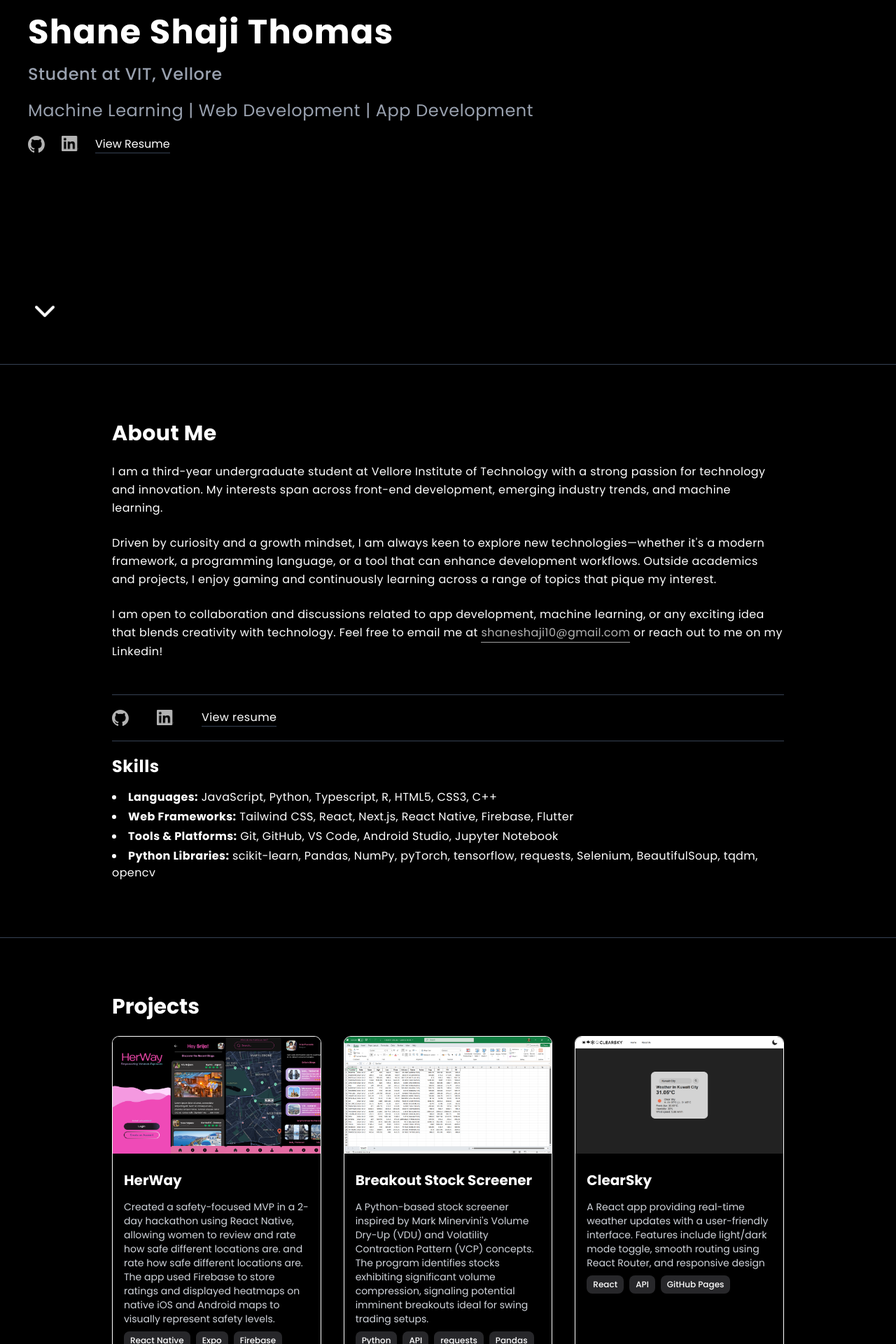
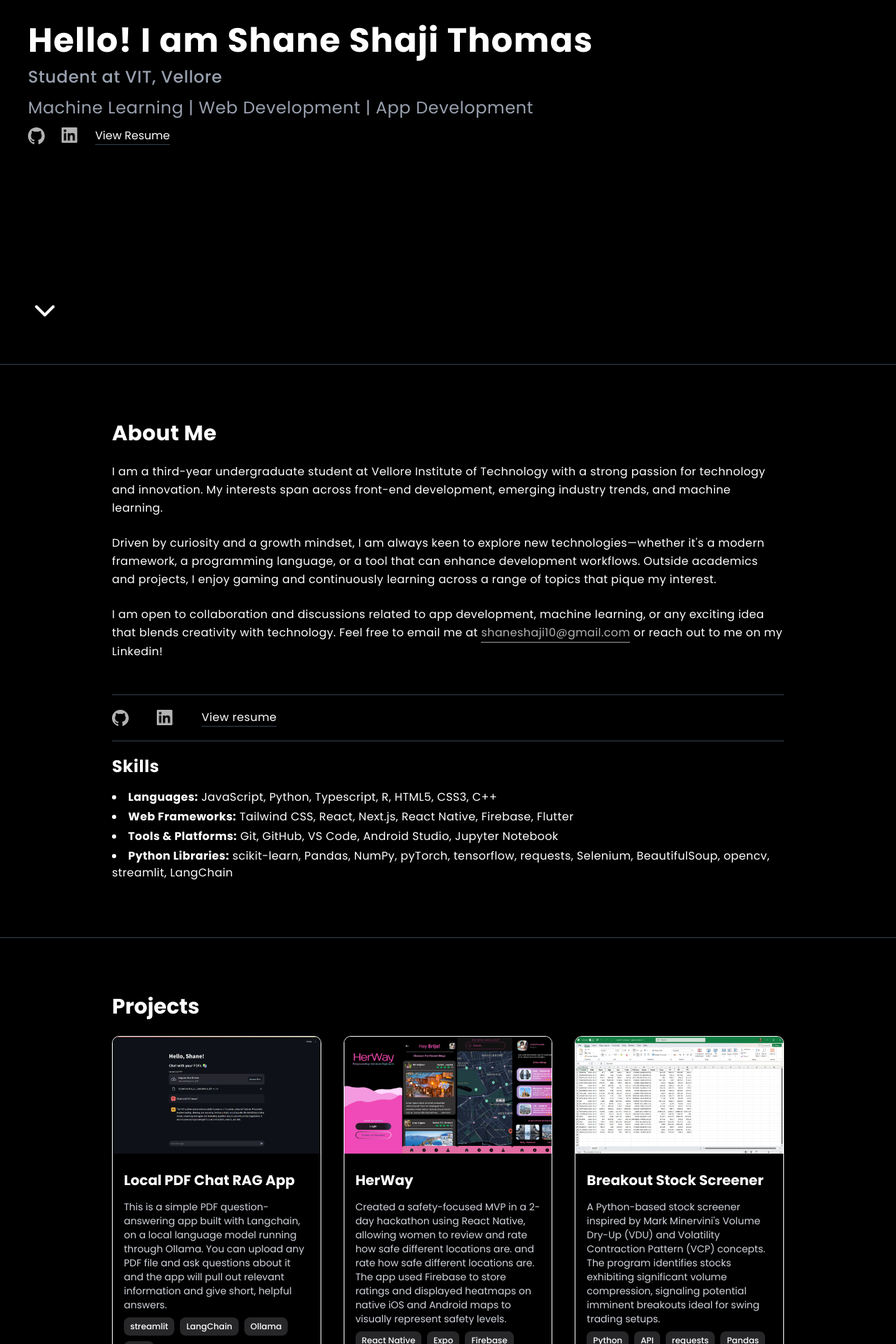
Before and after one commit to shane-thomas/portfolio, a Next.js app: page / in a window 1280 px wide. Shown: the part 280-2200 px from the top of the page at 70% size. Built offline with nearby package versions, Linux system fonts and the light colour scheme.

Commit message:
added RAG project

```diff
--- a/app/page.tsx
+++ b/app/page.tsx
@@ -6,13 +6,22 @@ import ProjectCard from "./components/ProjectCard";
 
 const projects = [
   {
+    title: "Local PDF Chat RAG App",
+    description:
+      "This is a simple PDF question-answering app built with Langchain, on a local language model running through Ollama. You can upload any PDF file and ask questions about it and the app will pull out relevant information and give short, helpful answers.",
+    imageUrl: "/projects/pdf-rag.png",
+    badges: ["streamlit", "LangChain", "Ollama", "RAG"],
+    githubLink: "https://github.com/shane-thomas/pdf-chat-rag",
+    websiteUrl: "",
+  },
+  {
     title: "HerWay",
     description:
       "Created a safety-focused MVP in a 2-day hackathon using React Native, allowing women to review and rate how safe different locations are. and rate how safe different locations are. The app used Firebase to store ratings and displayed heatmaps on native iOS and Android maps to visually represent safety levels.",
     imageUrl: "/projects/her-way.png",
     badges: ["React Native", "Expo", "Firebase"],
     githubLink: "https://github.com/shane-thomas/women-techies-24",
-    websiteUrl: "", // Optional: if the project has a website
+    websiteUrl: "",
   },
   {
     title: "Breakout Stock Screener",
@@ -21,7 +30,7 @@ const projects = [
     imageUrl: "/projects/stock.png",
     badges: ["Python", "API", "requests", "Pandas"],
     githubLink: "https://github.com/shane-thomas/breakout-stock-screener",
-    websiteUrl: "", // Optional: if the project has a website
+    websiteUrl: "",
   },
   {
     title: "ClearSky",
@@ -30,15 +39,13 @@ const projects = [
     imageUrl: "/projects/clear-sky.png",
     badges: ["React", "API", "GitHub Pages"],
     githubLink: "https://github.com/shane-thomas/clear-sky",
-    websiteUrl: "https://shane-thomas.github.io/clear-sky/", // Optional: if the project has a website
+    websiteUrl: "https://shane-thomas.github.io/clear-sky/",
   },
-
-  // More projects...
 ];
 
 export default function Home() {
   const heroRef = useRef<HTMLElement | null>(null);
-  const fullName = "Shane Shaji Thomas";
+  const fullName = "Hello! I am Shane Shaji Thomas";
   const [displayText, setDisplayText] = useState("");
   const [showCursor, setShowCursor] = useState(true);
 
@@ -54,9 +61,8 @@ export default function Home() {
       }
     }, 100); // Adjust typing speed here (lower = faster)
 
-    // Blink the cursor
     const cursorInterval = setInterval(() => {
-      setShowCursor(prev => !prev);
+      setShowCursor((prev) => !prev);
     }, 300);
 
     return () => {
@@ -76,19 +82,25 @@ export default function Home() {
       <section
         id="hero"
         ref={heroRef}
-        className="h-screen bg-black text-white flex-col flex p-10 justify-center gap-5"
+        className="h-screen bg-black text-white flex-col flex p-10 justify-center"
       >
-        <h1 className="text-5xl font-bold">
+        <h1 className="text-5xl font-bold mb-3">
           <span className="tracking-wide bg-white text-transparent bg-clip-text">
             {displayText}
-            <span className={`${showCursor ? 'opacity-100' : 'opacity-0'} transition-opacity duration-100 ml-1`}>|</span>
+            <span
+              className={`${
+                showCursor ? "opacity-100" : "opacity-0"
+              } transition-opacity duration-100 ml-1`}
+            >
+              |
+            </span>
           </span>
         </h1>
 
-        <h2 className="text-2xl text-gray-400 font-medium tracking-wide">
+        <h2 className="text-2xl text-gray-400 font-medium tracking-wide mb-3">
           Student at VIT, Vellore
         </h2>
-        <h3 className="text-2xl text-gray-400 font-normal tracking-wide">
+        <h3 className="text-2xl text-gray-400 font-normal tracking-wide mb-3">
           Machine Learning | Web Development | App Development
         </h3>
         <div className="flex items-center gap-6">
@@ -203,7 +215,6 @@ export default function Home() {
             className=" tracking-wide text-white hover:text-gray-400 transition-colors border-b border-gray-700 hover:border-gray-400 inline-flex items-center gap-2"
           >
             <span>View resume</span>
-            {/* <FileDown size={16} /> */}
           </a>
         </div>
 
@@ -223,7 +234,7 @@ export default function Home() {
           </li>
           <li>
             <strong>Python Libraries:</strong> scikit-learn, Pandas, NumPy,
-            pyTorch, tensorflow, requests, Selenium, BeautifulSoup, tqdm, opencv
+            pyTorch, tensorflow, requests, Selenium, BeautifulSoup, opencv, streamlit, LangChain
           </li>
         </ul>
       </section>
@@ -243,7 +254,7 @@ export default function Home() {
               imageUrl={project.imageUrl}
               badges={project.badges}
               githubLink={project.githubLink}
-              websiteUrl={project.websiteUrl} // Pass the website URL if available
+              websiteUrl={project.websiteUrl}
             />
           ))}
         </div>
```
Also changed, not shown: public/projects/pdf-rag.png (added).
